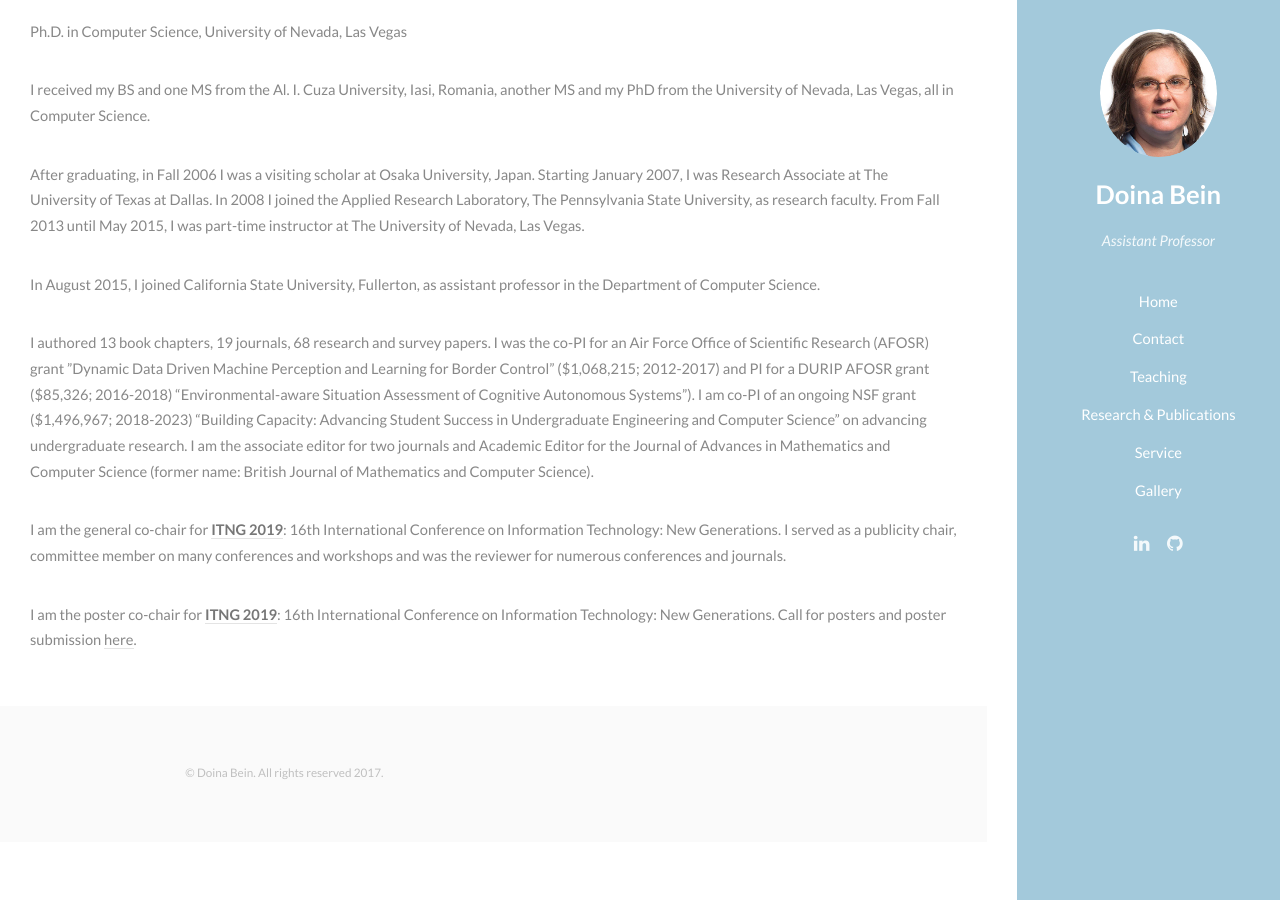
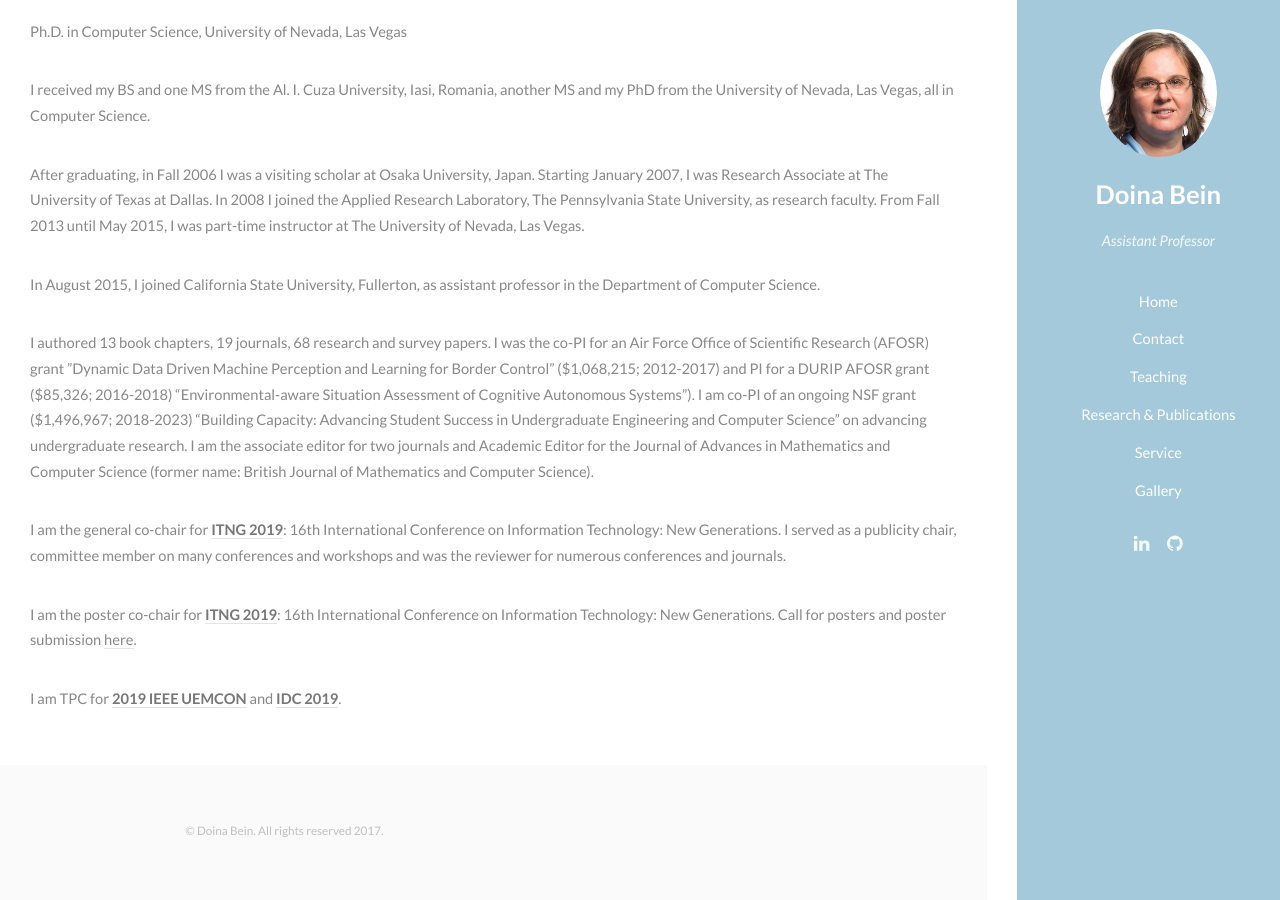
Before and after one commit to dbein/dbein.github.io, a Jekyll site: the page built from index.md, in a window 1280 px wide and 900 px high, scrolled down 706 px. Built offline with Jekyll 4.4.1, drawn with Linux system fonts in a browser that asks for light colours.

Commit message:
added two conferences

```diff
--- a/index.md
+++ b/index.md
@@ -32,3 +32,5 @@ I served as a publicity chair, committee member on many conferences and workshop
 
 I am the poster co-chair for
 [__ITNG 2019__](http://www.itng.info): 16th International Conference on Information Technology: New Generations. Call for posters and poster submission <a href="{{ site.baseurl }}/posterITNG">here</a>.
+
+I am TPC for [__2019 IEEE UEMCON__](http://ieee-uemcon.org/) and [__IDC 2019__](https://idc2019.ru/).
```
